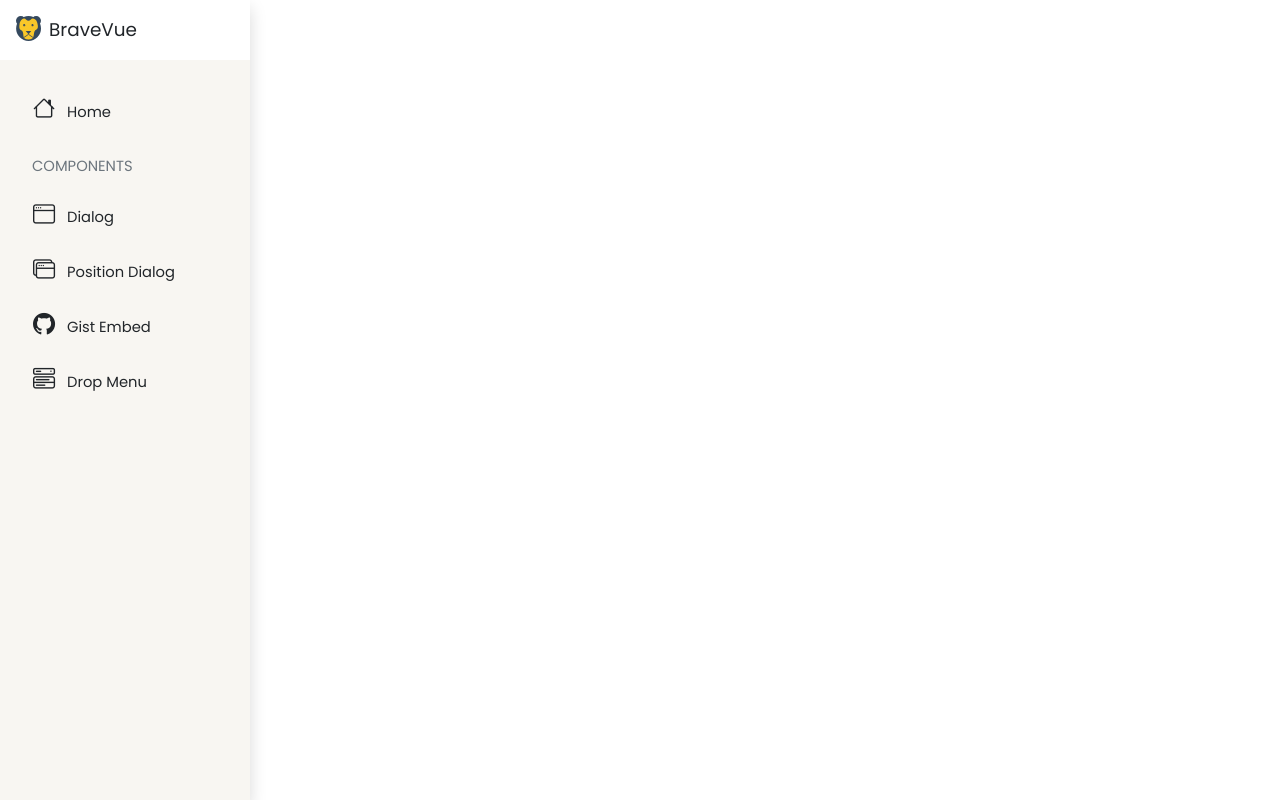
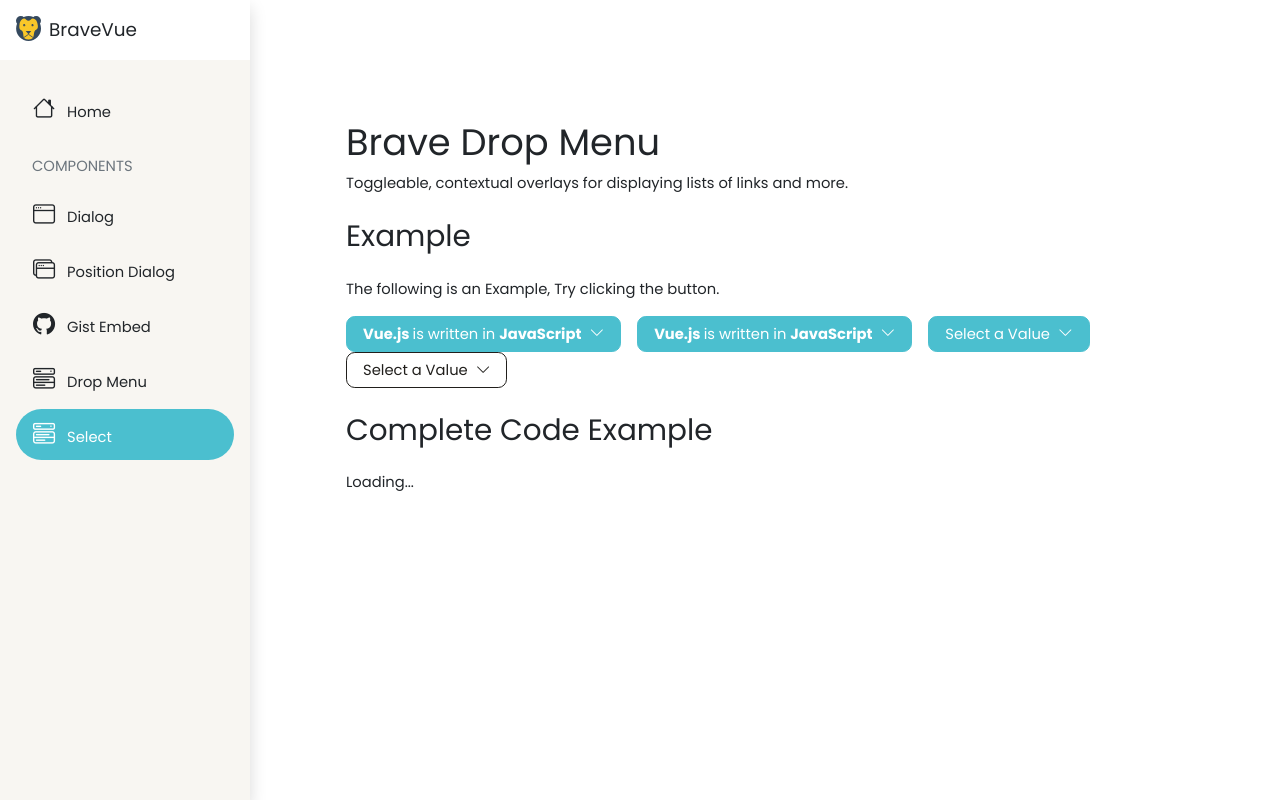
Before and after one commit to shishirraven/bravevue, a Vue app: page /#/brave_select in a window 1280 px wide. Built offline with nearby package versions, Linux system fonts and the light colour scheme.

Commit message:
Add files via upload

```diff
--- a/package.json
+++ b/package.json
@@ -1,6 +1,6 @@
 {
   "name": "bravevue",
-  "version": "0.1.4",
+  "version": "0.1.6",
   "description": "A Modern Vue UI Library",
   "author": "Shishir Raven <shishir.raven@gmail.com>",
   "scripts": {
--- a/src/App.vue
+++ b/src/App.vue
@@ -63,6 +63,15 @@
           >
             <i class="bi me-2 fs-4 bi-menu-button-wide"></i>
             Drop Menu
+          </router-link>
+
+          <router-link
+            to="/brave_select"
+            type="button"
+            class="btn  btn-large text-start rounded-pill py-2 px-3"
+          >
+            <i class="bi me-2 fs-4 bi-menu-button-wide"></i>
+            Select
           </router-link>
 <!--
           <router-link
@@ -212,30 +221,7 @@ $card-cap-bg: shift-color($light, 0%);
 }
 
 
-::-webkit-scrollbar-corner {
-  background: rgba(0, 0, 0, 0.5);
-}
 
-* {
-  scrollbar-width: thin;
-  scrollbar-color: var(--scroll-bar-color) var(--scroll-bar-bg-color);
-}
-
-/* Works on Chrome, Edge, and Safari */
-*::-webkit-scrollbar {
-  width: 12px;
-  height: 12px;
-}
-
-*::-webkit-scrollbar-track {
-  background: var(--scroll-bar-bg-color);
-}
-
-*::-webkit-scrollbar-thumb {
-  background-color: var(--scroll-bar-color);
-  border-radius: 20px;
-  border: 3px solid var(--scroll-bar-bg-color);
-}
 
 .logo {
   height: 25px;
@@ -253,4 +239,26 @@ $card-cap-bg: shift-color($light, 0%);
   min-height: 6px;
   background: linear-gradient(0deg, #ccc, #111);
 }
+
+
+// Custom Scrollbar
+/* custom scrollbar */
+::-webkit-scrollbar {
+  width: 20px;
+}
+
+::-webkit-scrollbar-track {
+  background-color: transparent;
+}
+
+::-webkit-scrollbar-thumb {
+  background-color: #d6dee1;
+  border-radius: 20px;
+  border: 6px solid transparent;
+  background-clip: content-box;
+}
+
+::-webkit-scrollbar-thumb:hover {
+  background-color: #a8bbbf;
+}
 </style>
--- /dev/null
+++ b/src/components/BraveSelect.vue
@@ -0,0 +1,156 @@
+<template>
+	<div class="drop-button" >
+		<div ref="button" class="drop-head" @click="toggleVisiblity()">
+
+			<slot  name="button" :selectedValue="selectedValue">Menu</slot>
+
+		</div>
+		<div ref="menu"  :class="dropdownClass" class="dropdown-items" v-clickoutside="hideByOutside" v-if="isVisible">
+			<div v-for="(option,index) in options" :key="index" @click="selectedValue=option,hide()">
+				<slot name="menu" :option="option" :selectedValue="selectedValue"></slot>
+			</div>
+		</div>
+	</div>
+</template>
+
+<script>
+import clickoutside from "@/directives/clickoutside.js"
+import {
+  computePosition,
+  flip,
+  shift,
+  offset,
+  size,
+} from '@floating-ui/dom';
+
+export default
+{
+name : 'BraveDropSelect',
+props: {
+    value : Object,
+    options  : Array,
+	dropdownClass :String
+},
+directives:{clickoutside},
+computed : {
+},
+data : function(){
+	return {
+		selectedValue : this.value,
+		isVisible : false,
+		skipToken : false,
+	}
+}, // Data ends here
+created : function()
+{
+
+},
+updated:function(){
+if(this.isVisible)
+				this.setPosition()
+},
+watch:{
+	value:function(newVal)
+	{
+		this.selectedValue = newVal;
+	},
+	selectedValue: function(newVal){
+		this.$emit('input',newVal);
+	}
+},
+methods :
+{
+		toggleVisiblity()
+		{
+			this.isVisible = !this.isVisible;
+			this.skipHide = true;
+
+
+
+		},
+		hide(){
+			this.isVisible=false;
+		},
+		hideByOutside(){
+			if(!this.skipHide)
+			{
+				this.isVisible=false;
+			}
+			this.skipHide =false;
+		},
+		setPosition(){
+			const button = this.$refs.button;
+			const tooltip = this.$refs.menu;
+			computePosition(button, tooltip, {
+			placement: 'bottom-start',
+			middleware: [offset(6), flip(), shift({padding: 5}),
+
+			size({
+			apply({width, height,reference}) {
+				// Do things with the data, e.g.
+				Object.assign(tooltip.style, {
+					maxWidth: `${width}px`,
+					maxHeight: `${height}px`,
+					minWidth: `${reference.width}px`,
+				});
+      },
+    }),
+			],
+			}).then(({x, y}) => {
+			Object.assign(tooltip.style, {
+				left: `${x}px`,
+				top: `${y}px`,
+			});
+			});
+		}
+
+} // Method ends here
+}
+</script>
+<style scoped>
+.drop-button{
+	position: relative;
+	display: inline-block;
+}
+.back-drop{
+	position: fixed;
+	display: flex;
+	justify-content: center;
+	align-items: flex-start;
+	top:0px;
+	bottom:0px;
+	left:0px;
+	right:0px;
+	overflow: auto;
+	z-index:10000;
+	background-color: #000000a4;
+}
+.drop-item-container{
+	/* position: relative; */
+}
+.dropdown-items{
+	overflow: auto;
+	position: absolute;
+	z-index: 1;
+
+    user-select: none;
+    transition: opacity 700ms ease 0s, color 700ms ease 0s, transform 200ms ease 0s;
+    /* cursor: pointer;
+    opacity: 1;
+    position: absolute;
+    display: flex;
+    align-items: center;
+    justify-content: center;
+    background: white;
+    bottom: 26px;
+    right: 26px;
+    width: 36px;
+    height: 36px;
+    border-radius: 100%;
+    font-size: 20px;
+    box-shadow: rgba(15, 15, 15, 0.1) 0px 0px 0px 1px, rgba(15, 15, 15, 0.1) 0px 2px 4px;
+    z-index: 101; */
+    transform: translateX(0px) translateZ(0px);
+
+}
+</style>
--- a/src/components/export.js
+++ b/src/components/export.js
@@ -2,5 +2,6 @@ import BraveDialog from '@/components/BraveDialog'
 import BravePositionDialog from '@/components/BravePositionDialog'
 import BraveGistEmbed from '@/components/BraveGistEmbed'
 import BraveDropMenu from '@/components/BraveDropMenu'
+import BraveSelect from '@/components/BraveSelect'
 
-export { BraveDialog,BravePositionDialog,BraveGistEmbed,BraveDropMenu}
+export { BraveDialog,BravePositionDialog,BraveGistEmbed,BraveDropMenu,BraveSelect}
--- a/src/router/index.js
+++ b/src/router/index.js
@@ -49,6 +49,14 @@ const routes = [
     // this generates a separate chunk (about.[hash].js) for this route
     // which is lazy-loaded when the route is visited.
     component: () => import(/* webpackChunkName: "brave_drop_menu" */ '../views/CompBraveDropMenu.vue')
+  },
+  {
+    path: '/brave_select',
+    name: 'BraveSelect',
+    // route level code-splitting
+    // this generates a separate chunk (about.[hash].js) for this route
+    // which is lazy-loaded when the route is visited.
+    component: () => import(/* webpackChunkName: "brave_select" */ '../views/CompBraveSelect.vue')
   }
 ]
 
--- /dev/null
+++ b/src/views/CompBraveSelect.vue
@@ -0,0 +1,125 @@
+<template>
+  <div class="p-3 m-3 p-md-5 m-md-5">
+
+    <h1 class="mt-4">Brave Drop Menu</h1>
+    <p>Toggleable, contextual overlays for displaying lists of links and more.
+    </p>
+
+    <h2 class="my-4">Example</h2>
+    <p>The following is an Example, Try clicking the button.  </p>
+
+    <BraveSelect class="me-3" v-model="selectValue" :options="options" dropdown-class="shadow rounded border list-group bg-white">
+      <template v-slot:button="{ selectedValue }">
+        <div  role="button" class="btn btn-primary text-white px-3 d-flex ">
+           <div v-if="selectedValue!=null">
+            <strong>{{ selectedValue.name }} </strong>  is written in <strong>  {{ selectedValue.language }}</strong>
+           </div>
+           <div v-else>
+             Select a Value
+          </div>
+          <i class="ms-2 bi bi-chevron-down"></i>
+        </div>
+      </template>
+      <template v-slot:menu="{ option,selectedValue }">
+          <div role="button" :class="{active:JSON.stringify(selectedValue)==JSON.stringify(option)}" class=" border-0 list-group-item list-group-item-action">{{option.name}}</div>
+      </template>
+    </BraveSelect>
+
+    <BraveSelect class="me-3" v-model="selectValue" :options="options" dropdown-class="shadow rounded py-3 border list-group bg-white">
+      <template v-slot:button="{ selectedValue }">
+        <div  role="button" class="btn btn-primary text-white px-3 d-flex ">
+           <div v-if="selectedValue!=null">
+            <strong>{{ selectedValue.name }} </strong>  is written in <strong>  {{ selectedValue.language }}</strong>
+           </div>
+           <div v-else>
+             Select a Value
+          </div>
+          <i class="ms-2 bi bi-chevron-down"></i>
+        </div>
+      </template>
+      <template v-slot:menu="{ option,selectedValue }">
+          <div role="button" :class="{active:JSON.stringify(selectedValue)==JSON.stringify(option)}"
+          class="list-group-item list-group-item-action  border-0">{{option.name}}</div>
+      </template>
+    </BraveSelect>
+        <BraveSelect class="me-3" v-model="selectValue2" :options="options2" dropdown-class="shadow rounded border py-2 list-group-flush list-group bg-white">
+      <template v-slot:button="{ selectedValue }">
+        <div  role="button" class="btn btn-primary text-white px-3 d-flex ">
+           <div v-if="selectedValue!=null">
+            {{ selectedValue.name }}
+           </div>
+           <div v-else>
+             Select a Value
+          </div>
+          <i class="ms-2 bi bi-chevron-down"></i>
+        </div>
+      </template>
+      <template v-slot:menu="{ option,selectedValue }">
+          <div role="button" style="min-width:200px;" :class="{active:JSON.stringify(selectedValue)==JSON.stringify(option)}"
+          class="list-group-item list-group-item-action border-0">
+          <div class="fw-bold">{{option.name}}</div>
+          <div class=""><small>{{option.hint}}</small></div>
+          </div>
+      </template>
+    </BraveSelect>
+
+       <BraveSelect class="me-3" v-model="selectValue2" :options="options2" dropdown-class="shadow rounded border py-2 list-group-flush list-group bg-white">
+      <template v-slot:button="{ selectedValue }">
+        <div  role="button" class="btn btn-outline-dark  px-3 d-flex ">
+           <div v-if="selectedValue!=null">
+            {{ selectedValue.name }}
+           </div>
+           <div v-else>
+             Select a Value
+          </div>
+          <i class="ms-2 bi bi-chevron-down"></i>
+        </div>
+      </template>
+      <template v-slot:menu="{ option,selectedValue }">
+          <div role="button" style="min-width:200px;" :class="{active:JSON.stringify(selectedValue)==JSON.stringify(option)}"
+          class="list-group-item list-group-item-action border-0">
+          <div class="fs-5">{{option.name}}</div>
+          <div class=""><small>{{option.hint}}</small></div>
+          </div>
+      </template>
+    </BraveSelect>
+
+     <h2 class="my-4">Complete Code Example</h2>
+    <BraveGistEmbed url="https://gist.github.com/shishirraven/4de38a88167efe70ded058a244941c09"></BraveGistEmbed>
+
+
+
+  </div>
+</template>
+
+<script>
+// @ is an alias to /src
+import BraveSelect from "@/components/BraveSelect"
+
+import BraveGistEmbed from "@/components/BraveGistEmbed"
+export default {
+  name: 'Home',
+  components: {
+    BraveSelect,
+    BraveGistEmbed
+  },
+  data(){
+    return {
+        selectValue : { name: 'Vue.js', language: 'JavaScript' },
+        selectValue2 : null,
+        options: [
+        { name: 'Vue.js', language: 'JavaScript' },
+        { name: 'Rails', language: 'Ruby' },
+        { name: 'Sinatra', language: 'Ruby' },
+        { name: 'Laravel', language: 'PHP', $isDisabled: true },
+        { name: 'Phoenix', language: 'Elixir' }
+      ],
+       options2: [
+        { name: 'And', hint: 'All Filters must match' },
+        { name: 'Or', hint: 'Atlest 1 filter must match' }
+      ]
+
+    }
+  }
+}
+</script>
```
Also changed, not shown: 24 other files (tests, documents, lock files or other folders).
